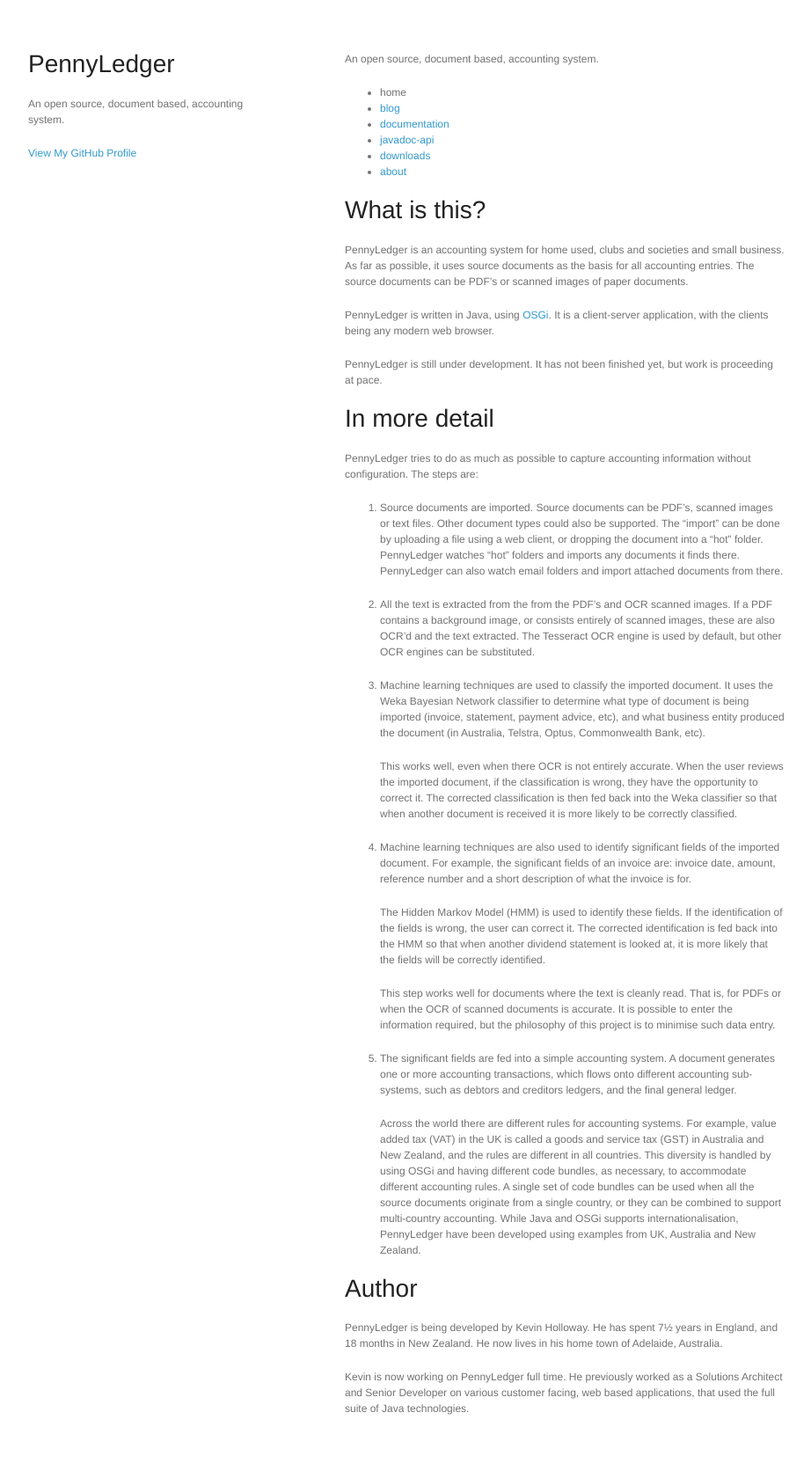
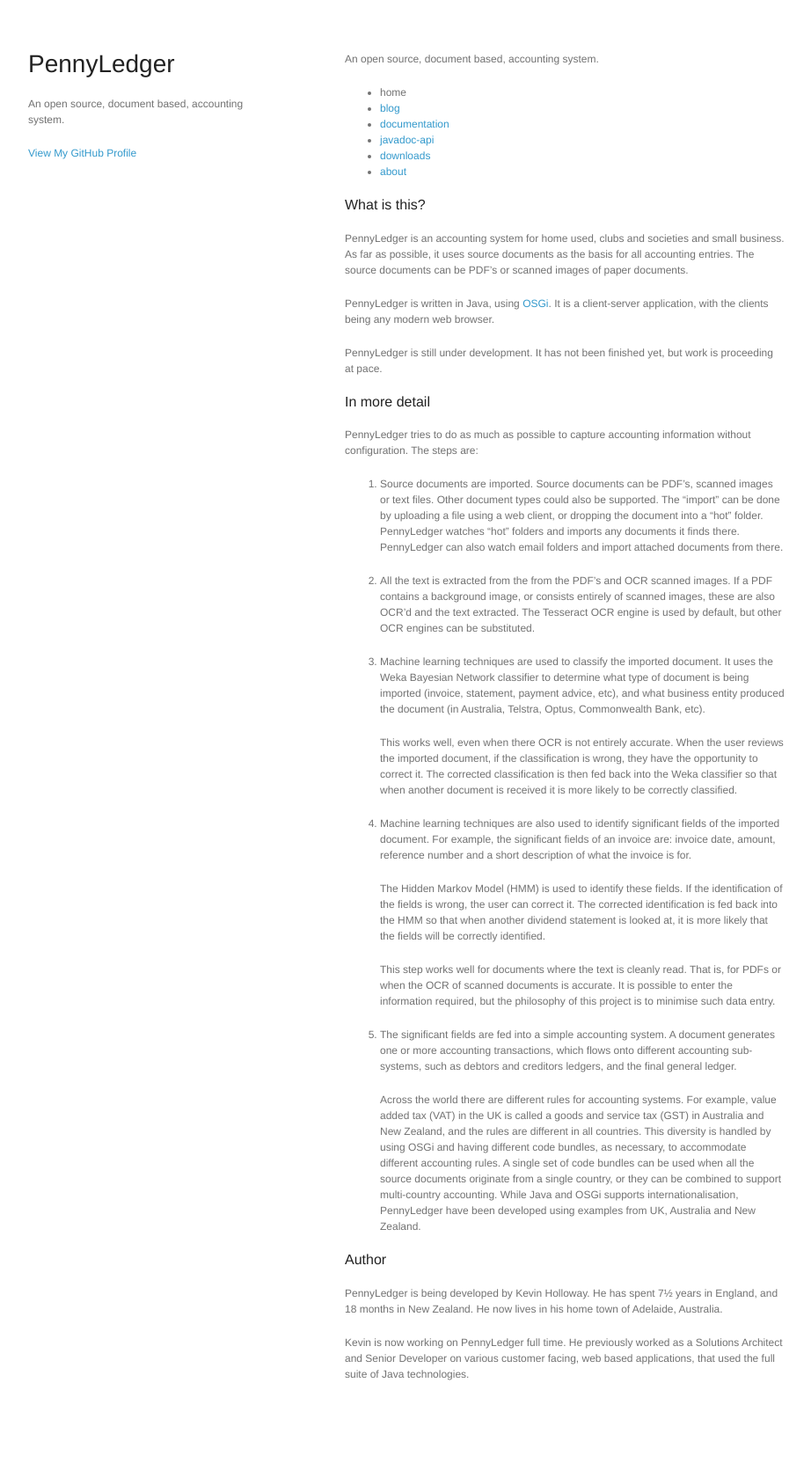
Before and after one commit to kevinau/kevinau.github.io, a Jekyll site: the page built from index.md, in a window 1280 px wide. Shown: the whole page at 88% size, without its empty margins (178-1100 px from the left). Built offline with Jekyll 4.4.1, drawn with Linux system fonts in a browser that asks for light colours; after the commit the page ends 1641 px from its top, so only the background shows below that.

Commit message:
Update styles.css

```diff
--- a/stylesheets/styles.css
+++ b/stylesheets/styles.css
@@ -20,15 +20,22 @@ h1, h2, h3 {
   line-height:1.1;
 }
 
-h1 {
+header h1 {
   font-size:28px;
 }
 
-h2 {
+section h1 {
+  font-size:16px;
+}
+
+section h2 {
   color:#393939;
 }
 
-h3, h4, h5, h6 {
+section h3,
+section h4,
+section h5,
+section h6 {
   color:#494949;
 }
 
```
